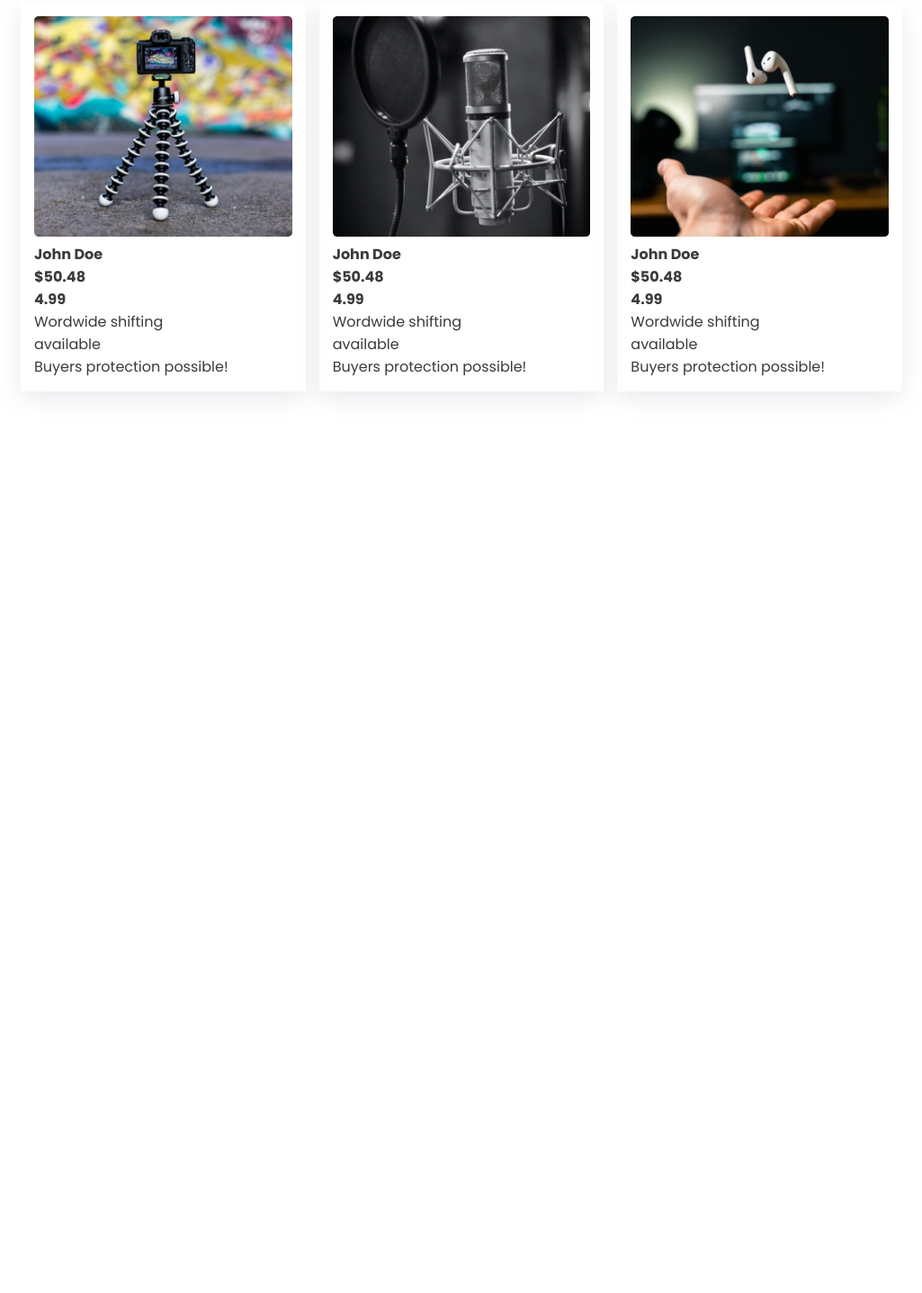
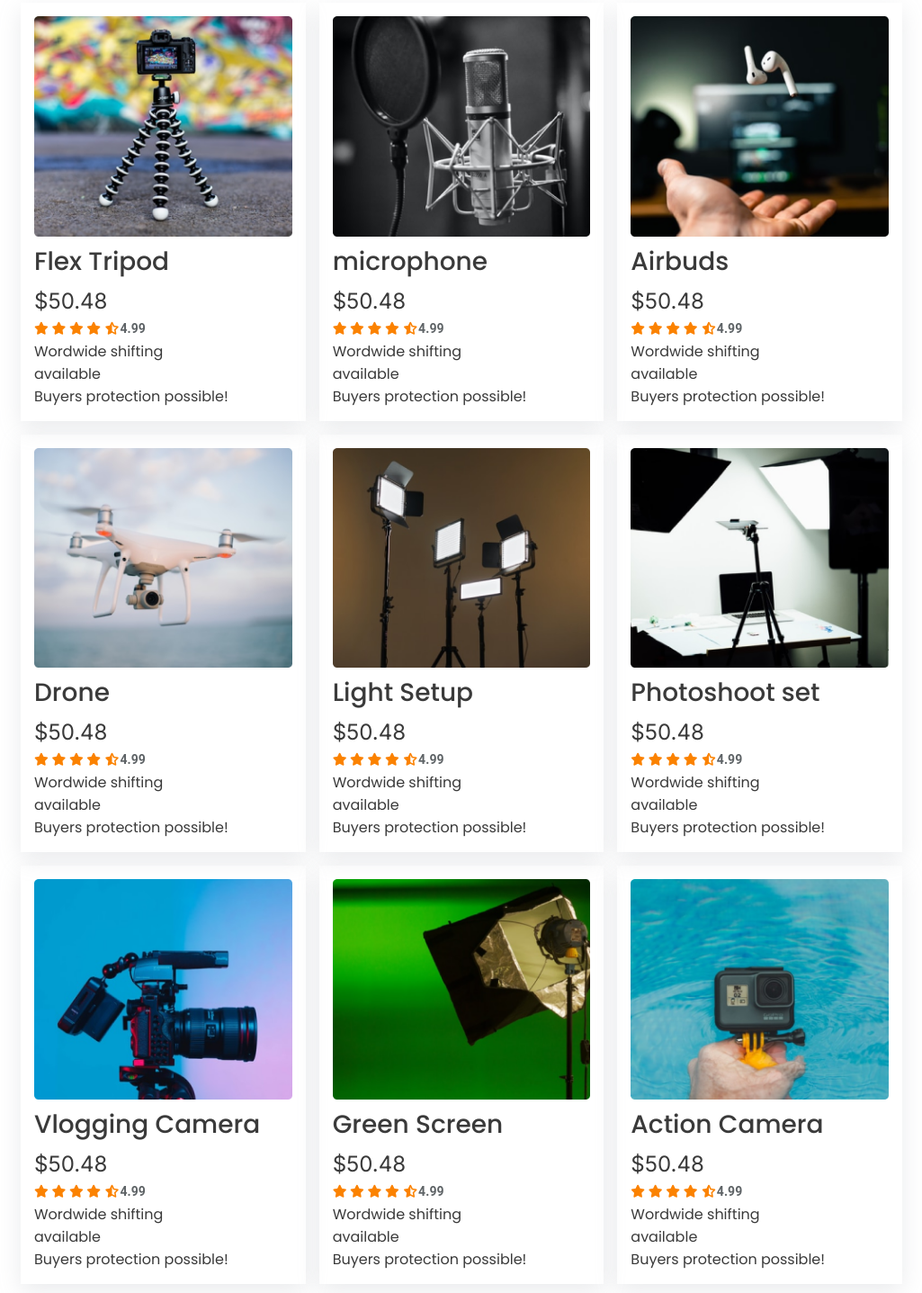
Before and after one commit to Mazed1314/influencer-gear-main, a plain HTML site: page index.html in a window 1280 px wide. Shown: the part 843-2280 px from the top of the page at 90% size, without its empty margins (127-1152 px from the left). Before the commit the page ends 1328 px from the top, so only its background shows below. Drawn offline with Linux system fonts and the light colour scheme.

Commit message:
Popular Collection section done

```diff
--- a/index.html
+++ b/index.html
@@ -61,9 +61,15 @@
           <div class="card">
             <img src="images/tripod.png" alt="Avatar" />
             <div class="card-body">
-              <h4 class="card-title">John Doe</h4>
+              <h4 class="card-title">Flex Tripod</h4>
               <h4 class="card-price">$50.48</h4>
-              <h4 class="card-rating">4.99</h4>
+              <h4 class="card-rating">
+                <i class="fa-solid fa-star"></i>
+                <i class="fa-solid fa-star"></i>
+                <i class="fa-solid fa-star"></i>
+                <i class="fa-solid fa-star"></i>
+                <i class="fa-solid fa-star-half-stroke"></i>4.99
+              </h4>
               <p>
                 Wordwide shifting <br />
                 available <br />
@@ -74,9 +80,15 @@
           <div class="card">
             <img src="images/mic.png" alt="Avatar" />
             <div class="card-body">
-              <h4 class="card-title">John Doe</h4>
+              <h4 class="card-title">microphone</h4>
               <h4 class="card-price">$50.48</h4>
-              <h4 class="card-rating">4.99</h4>
+              <h4 class="card-rating">
+                <i class="fa-solid fa-star"></i>
+                <i class="fa-solid fa-star"></i>
+                <i class="fa-solid fa-star"></i>
+                <i class="fa-solid fa-star"></i>
+                <i class="fa-solid fa-star-half-stroke"></i>4.99
+              </h4>
               <p>
                 Wordwide shifting <br />
                 available <br />
@@ -87,9 +99,129 @@
           <div class="card">
             <img src="images/airpod.png" alt="Avatar" />
             <div class="card-body">
-              <h4 class="card-title">John Doe</h4>
+              <h4 class="card-title">Airbuds</h4>
               <h4 class="card-price">$50.48</h4>
-              <h4 class="card-rating">4.99</h4>
+              <h4 class="card-rating">
+                <i class="fa-solid fa-star"></i>
+                <i class="fa-solid fa-star"></i>
+                <i class="fa-solid fa-star"></i>
+                <i class="fa-solid fa-star"></i>
+                <i class="fa-solid fa-star-half-stroke"></i>4.99
+              </h4>
+              <p>
+                Wordwide shifting <br />
+                available <br />
+                Buyers protection possible!
+              </p>
+            </div>
+          </div>
+          <div class="card">
+            <img src="images/drone.png" alt="Avatar" />
+            <div class="card-body">
+              <h4 class="card-title">Drone</h4>
+              <h4 class="card-price">$50.48</h4>
+              <h4 class="card-rating">
+                <i class="fa-solid fa-star"></i>
+                <i class="fa-solid fa-star"></i>
+                <i class="fa-solid fa-star"></i>
+                <i class="fa-solid fa-star"></i>
+                <i class="fa-solid fa-star-half-stroke"></i>4.99
+              </h4>
+              <p>
+                Wordwide shifting <br />
+                available <br />
+                Buyers protection possible!
+              </p>
+            </div>
+          </div>
+          <div class="card">
+            <img src="images/lights.png" alt="Avatar" />
+            <div class="card-body">
+              <h4 class="card-title">Light Setup</h4>
+              <h4 class="card-price">$50.48</h4>
+              <h4 class="card-rating">
+                <i class="fa-solid fa-star"></i>
+                <i class="fa-solid fa-star"></i>
+                <i class="fa-solid fa-star"></i>
+                <i class="fa-solid fa-star"></i>
+                <i class="fa-solid fa-star-half-stroke"></i>4.99
+              </h4>
+              <p>
+                Wordwide shifting <br />
+                available <br />
+                Buyers protection possible!
+              </p>
+            </div>
+          </div>
+          <div class="card">
+            <img src="images/setup.png" alt="Avatar" />
+            <div class="card-body">
+              <h4 class="card-title">Photoshoot set</h4>
+              <h4 class="card-price">$50.48</h4>
+              <h4 class="card-rating">
+                <i class="fa-solid fa-star"></i>
+                <i class="fa-solid fa-star"></i>
+                <i class="fa-solid fa-star"></i>
+                <i class="fa-solid fa-star"></i>
+                <i class="fa-solid fa-star-half-stroke"></i>4.99
+              </h4>
+              <p>
+                Wordwide shifting <br />
+                available <br />
+                Buyers protection possible!
+              </p>
+            </div>
+          </div>
+          <div class="card">
+            <img src="images/camera.png" alt="Avatar" />
+            <div class="card-body">
+              <h4 class="card-title">Vlogging Camera</h4>
+              <h4 class="card-price">$50.48</h4>
+              <h4 class="card-rating">
+                <i class="fa-solid fa-star"></i>
+                <i class="fa-solid fa-star"></i>
+                <i class="fa-solid fa-star"></i>
+                <i class="fa-solid fa-star"></i>
+                <i class="fa-solid fa-star-half-stroke"></i>4.99
+              </h4>
+              <p>
+                Wordwide shifting <br />
+                available <br />
+                Buyers protection possible!
+              </p>
+            </div>
+          </div>
+          <div class="card">
+            <img src="images/single-light.png" alt="Avatar" />
+            <div class="card-body">
+              <h4 class="card-title">Green Screen</h4>
+              <h4 class="card-price">$50.48</h4>
+              <h4 class="card-rating">
+                <i class="fa-solid fa-star"></i>
+                <i class="fa-solid fa-star"></i>
+                <i class="fa-solid fa-star"></i>
+                <i class="fa-solid fa-star"></i>
+                <i class="fa-solid fa-star-half-stroke"></i>4.99
+              </h4>
+              <p>
+                Wordwide shifting <br />
+                available <br />
+                Buyers protection possible!
+              </p>
+            </div>
+          </div>
+          <div class="card">
+            <img src="images/action.png" alt="Avatar" />
+            <div class="card-body">
+              <h4 class="card-title">Action Camera</h4>
+              <h4 class="card-price">$50.48</h4>
+              <h4 class="card-rating">
+                <i class="fa-solid fa-star"></i>
+                <i class="fa-solid fa-star"></i>
+                <i class="fa-solid fa-star"></i>
+                <i class="fa-solid fa-star"></i>
+                <i class="fa-solid fa-star-half-stroke"></i>4.99
+              </h4>
               <p>
                 Wordwide shifting <br />
                 available <br />
--- a/style.css
+++ b/style.css
@@ -96,6 +96,27 @@ main .popular-collection .popular-collection-content .card {
 main .popular-collection .card img {
   width: 100%;
 }
+main .popular-collection .card .card-title {
+  font-size: 28px;
+  font-weight: 500;
+}
+main .popular-collection .card .card-price {
+  font-family: Inter;
+  font-size: 1.5rem;
+  font-weight: 400;
+  padding: 8px 0;
+}
+main .popular-collection .card .card-rating {
+  color: #5e6366;
+  font-family: Roboto;
+  font-size: 14px;
+  font-weight: 700;
+  letter-spacing: 0.1px;
+  padding-bottom: 5px;
+}
+main .popular-collection .card .card-rating i {
+  color: #fb8200;
+}
 
 /* responsive styles start */
 
```
